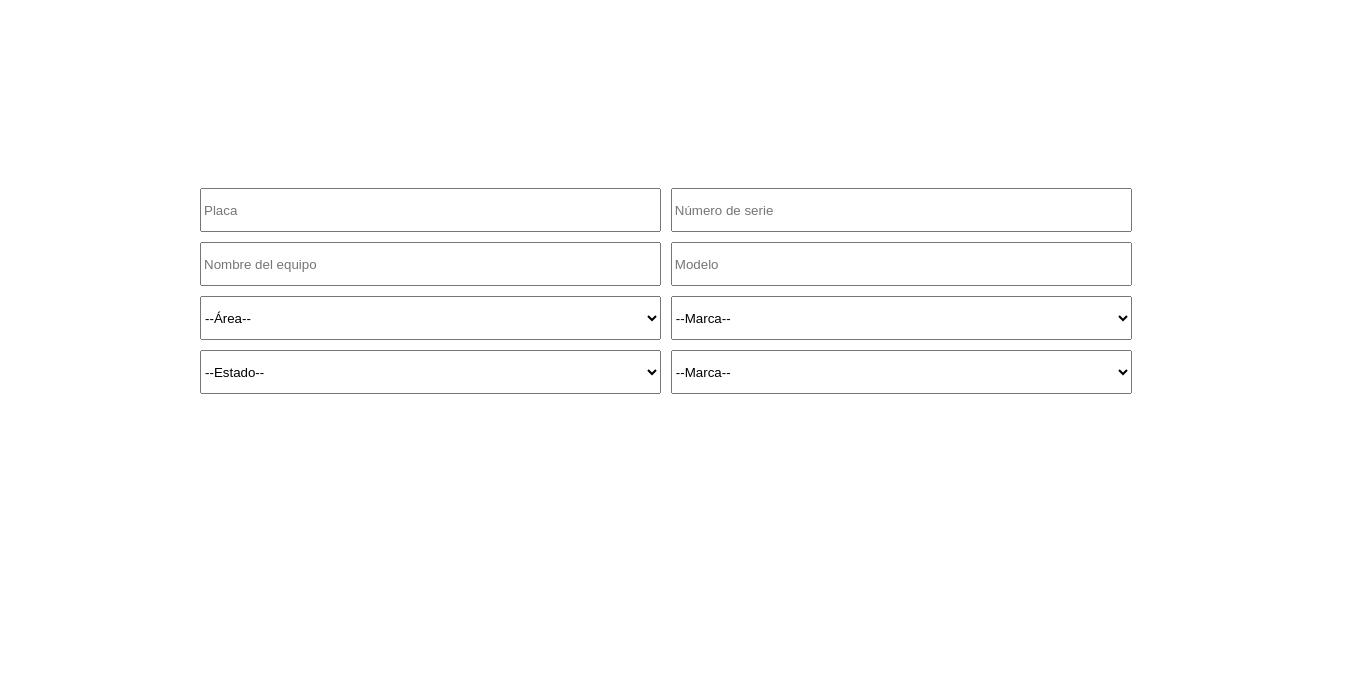
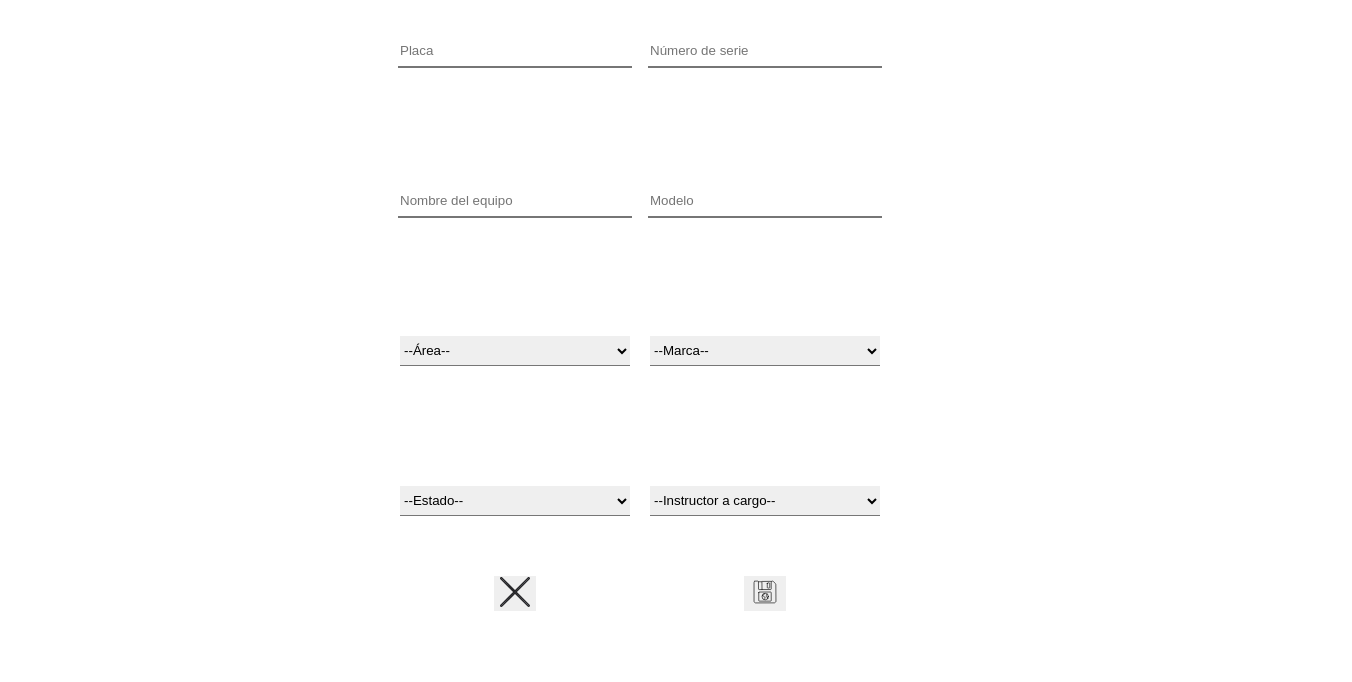
Before and after one commit to santiago377/moduloEquipos, a plain HTML site: page resources/view/registrarEquipos.html in a window 1280 px wide. Shown: the part 118-800 px from the top of the page, 1352 px wide, since content can reach past the window. Drawn offline with Linux system fonts and the light colour scheme.

Commit message:
agregado formulario y estilos

```diff
--- a/resources/css/style.css
+++ b/resources/css/style.css
@@ -47,16 +47,18 @@ body {
 /* ACA VAS A TRABAJAR TODO EL ESTILO DE TU MÓDULO. */
 
 #logo {
-  width: 100px;
+  width: 70px;
   margin: 0;
-  border: 1px solid black;
 }
 
 #title {
   margin-top: 0;
-  border: 1px solid red;
   text-align: center;
-
+  color: #addfcd;
+  background-color: #004034;
+  opacity: 60%;
+  font-size: 56px;
+  padding: 5px;
 }
 
 .title-section {
@@ -68,17 +70,94 @@ body {
 }
 
 .containerRegistrarEquipos {
-  text-align: center;
-  margin: 200px;
-  width: 90%;
+  width: 500px;
+  height: 600px;
+  margin: 20px auto;
 }
 
-.containerRegistrarEquipos form {
+.containerRegistrarEquipos .formulario {
   display: grid;
-  grid-template-columns: repeat(2, 40%);
-  grid-template-rows: repeat(4, 40%);
-  gap: 10px;
+  text-align: center;
+  grid-template-columns: repeat(1, 250px);
+  grid-template-rows: repeat(4, 150px);
+  align-items: center;
+  justify-items: center;
 }
+
+.placa {
+  grid-column-start: 0;
+  grid-column-end: 1;
+  /* background-color: yellow; */
+}
+
+#placa,
+#numeroSerie,
+#nombreEquipo,
+#modelo,
+#marca-select,
+#area-select,
+#estado-select,
+#instructorACargo {
+  width: 230px;
+  border-top: none;
+  border-left: none;
+  border-right: none;
+  height: 30px;
+}
+
+.numeroSerie {
+  grid-column-start: 1;
+  grid-column-end: 2;
+  /* background-color: black; */
+}
+
+.nombreEquipo {
+  grid-column-start: 0;
+  grid-column-end: 1;
+  /* background-color: brown; */
+}
+
+.modelo {
+  grid-column-start: 1;
+  grid-column-end: 2;
+  /* background-color: blue; */
+}
+
+.marca-select {
+  grid-column-start: 0;
+  grid-column-end: 1;
+  /* background-color: aqua; */
+}
+
+.area-select {
+  grid-column-start: 1;
+  grid-column-end: 2;
+  /* background-color: bisque; */
+}
+
+.estado-select {
+  grid-column-start: 0;
+  grid-column-end: 1;
+  /* background-color: blueviolet; */
+}
+
+
+.instructorCargo {
+  grid-column-start: 1;
+  grid-column-end: 2;
+  /* background-color: chocolate; */
+}
+
+#save,
+#cancel {
+  width: 30px;
+  height: 30px;
+}
+
+button {
+  border: none;
+}
+
 
 
 /* ALEJANDRO CERON REGISTRAR EQUIPO FIN  */
--- a/resources/view/registrarEquipos.html
+++ b/resources/view/registrarEquipos.html
@@ -15,35 +15,63 @@
     <h1 id="title">Registrar Equipo</h1>
   </div>
   <div class="containerRegistrarEquipos">
-    <form action="#" method="POST" class="form">
-      <input type="text" placeholder="Placa">
-      <input type="number" name="" id="" placeholder="Número de serie">
-      <input type="text" placeholder="Nombre del equipo">
-      <input type="text" name="" id="" placeholder="Modelo">
+    <form action="#" method="POST" class="formulario">
+      <div class="placa">
+        <input type="text" placeholder="Placa" id="placa">
+      </div>
+      <div class="numeroSerie">
+        <input type="number" name="" placeholder="Número de serie" id="numeroSerie">
+      </div>
+      <div class="nombreEquipo">
+        <input type="text" placeholder="Nombre del equipo" id="nombreEquipo">
+      </div>
+      <div class="modelo">
+        <input type="text" name=""  placeholder="Modelo" id="modelo">
+      </div>
+      <div class="marca-select">
         <select name="Marca" id="marca-select">
           <option value="">--Área--</option>
           <option value="1">Marca #1</option>
           <option value="2">Marca #2</option>
           <option value="3">Marca #3</option>
         </select>
+      </div>
+      <div class="area-select">
         <select name="Area" id="area-select">
           <option value="">--Marca--</option>
           <option value="1">Area #1</option>
           <option value="2">Area #2</option>
           <option value="3">Area #3</option>
         </select>
+      </div>
+      <div class="estado-select">
         <select name="Estado" id="estado-select">
           <option value="">--Estado--</option>
           <option value="1">Disponible</option>
           <option value="2">Mantenimiento</option>
           <option value="3">Prestado</option>
         </select>
-      <select name="Area" id="area-select">
-        <option value="">--Marca--</option>
-        <option value="1">Area #1</option>
-        <option value="2">Area #2</option>
-        <option value="3">Area #3</option>
+      </div>
+      <div class="instructorCargo">
+        <select name="instructorCargo" id="instructorACargo">
+          <option value="">--Instructor a cargo--</option>
+          <option value="1">Instructor #1</option>
+          <option value="2">Instructor #2</option>
+          <option value="3">Instructor #3</option>
         </select>
+      </div>
+
+      <button>
+        <img src="../img/cancel.svg" alt="" id="cancel">
+      </button>
+      <button>
+        <img src="../img/save.svg" alt="" id="save">
+      </button>
+
+
+
+
+
     </form>
   </div>
 
```
Also changed, not shown: resources/img/backArrow.svg (added), resources/img/cancel.svg (added), resources/img/save.svg (added). Lines whose indentation alone changed are shown as unchanged.
